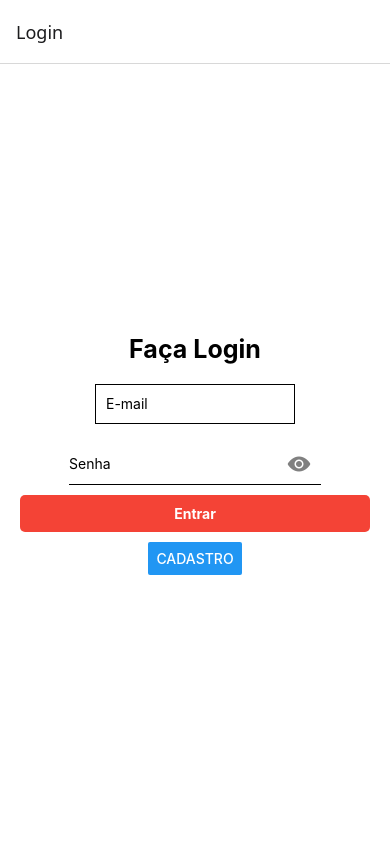
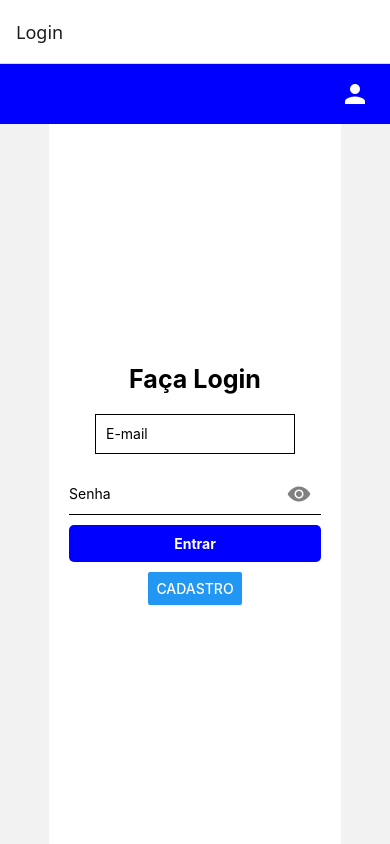
Before and after one commit to clarapereiraa/meuApp, a React Native app: screen / in a window 390 px wide. Built offline with nearby package versions, Linux system fonts and the light colour scheme.

Commit message:
criando layout 24-03

```diff
--- a/src/App.js
+++ b/src/App.js
@@ -1,12 +1,10 @@
-import React from 'react';
-import { NavigationContainer } from '@react-navigation/native';
-import { createStackNavigator } from '@react-navigation/stack';
-import LoginScreen from './screens/LoginScreen';
-import CadastroScreen from './screens/CadastroScreen';
-import HomeScreen from './screens/HomeScreen';
-import CadastroEventoScreen from './screens/CadastroEventoScreen';
-import CadastroOrganizadorScreen from './screens/CadastroOrganizadorScreen';
-import CadastroIngressoScreen from './screens/CadastroIngressoScreen';
+import React from "react";
+import { NavigationContainer } from "@react-navigation/native";
+import { createStackNavigator } from "@react-navigation/stack";
+import LoginScreen from "./screens/LoginScreen";
+import CadastroScreen from "./screens/CadastroScreen";
+import Layout from "./components/Layout";
+
 
 const Stack = createStackNavigator();
 
@@ -14,12 +12,22 @@ export default function App() {
   return (
     <NavigationContainer>
       <Stack.Navigator initialRouteName="Login">
-        <Stack.Screen name="Login" component={LoginScreen} />
-        <Stack.Screen name="Cadastro" component={CadastroScreen} />
-        <Stack.Screen name="Home" component={HomeScreen} />
-        <Stack.Screen name="CadastroEvento" component={CadastroEventoScreen} />
-        <Stack.Screen name="CadastroOrganizador" component={CadastroOrganizadorScreen} />
-        <Stack.Screen name="CadastroIngresso" component={CadastroIngressoScreen} />
+        <Stack.Screen
+          name="Login"
+          component={() => (
+            <Layout>
+              <LoginScreen />
+            </Layout>
+          )}
+        />
+        <Stack.Screen
+          name="Cadastro"
+          component={() => (
+            <Layout>
+              <CadastroScreen />
+            </Layout>
+          )}
+        />
       </Stack.Navigator>
     </NavigationContainer>
   );
--- /dev/null
+++ b/src/components/Layout.js
@@ -0,0 +1,38 @@
+import React from "react";
+import { View, StyleSheet, TouchableOpacity } from "react-native";
+import  Icon from "react-native-vector-icons/MaterialIcons";
+
+export default function Layout({ children }) {
+  return (
+    <View style={{ flex: 1 }}>
+      {/* cabeçalho*/}
+      <View style={styles.header}>
+        <TouchableOpacity
+          onPress={() => {
+            console.log("Botão Clicado");
+          }}
+        >
+          <Icon name="person" size={30} color="#fff" />
+        </TouchableOpacity>
+      </View>
+      {/*conteudo principal*/}
+      <View style={styles.container}>{children}</View>
+    </View>
+  );
+}
+const styles = StyleSheet.create({
+  header: {
+    backgroundColor: "blue",
+    width: "100%",
+    height: 60,
+    justifyContent: "center",
+    alignItems: "flex-end",
+    paddingHorizontal: 20,
+  },
+  container: {
+    flex: 1,
+    justifyContent: "center",
+    alignItems: "center",
+    paddingHorizontal: 20,
+  },
+});
--- a/src/screens/CadastroScreen.js
+++ b/src/screens/CadastroScreen.js
@@ -8,8 +8,10 @@ import {
   StyleSheet,
 } from "react-native";
 import api from "../axios/axios";
+import { useNavigation } from "@react-navigation/native";
 
-export default function Cadastro({ navigation }) {
+export default function Cadastro() {
+   const navigation = useNavigation();
   const [user, setUser] = useState({
     name: "",
     cpf: "",
@@ -100,15 +102,15 @@ const styles = StyleSheet.create({
     paddingHorizontal: 10,
   },
   button: {
-    backgroundColor: "#F44336", // Cor vermelha para o botão
+    backgroundColor: "blue",
     padding: 10,
     borderRadius: 5,
     alignItems: "center",
-    width: "100%", // Ocupando 100% da largura disponível
-    marginVertical: 10, // Para espaçamento entre os botões
+    width: "100%",
+    marginVertical: 10,
   },
   buttonText: {
-    color: "white", // Cor do texto dentro do botão
+    color: "white",
     fontWeight: "bold",
   },
   title: {
--- a/src/screens/LoginScreen.js
+++ b/src/screens/LoginScreen.js
@@ -10,8 +10,10 @@ import {
 } from "react-native";
 import api from "../axios/axios";
 import {Ionicons} from "@expo/vector-icons"
+import { useNavigation } from "@react-navigation/native";
 
-export default function Login({ navigation }) {
+export default function Login() {
+  const navigation = useNavigation();
   const [user, setUser] = useState({
     email: "",
     password: "",
@@ -84,7 +86,7 @@ const styles = StyleSheet.create({
     paddingHorizontal: 10,
   },
   button: {
-    backgroundColor: "#F44336",
+    backgroundColor: "blue",
     padding: 10,
     borderRadius: 5,
     alignItems: "center",
```
